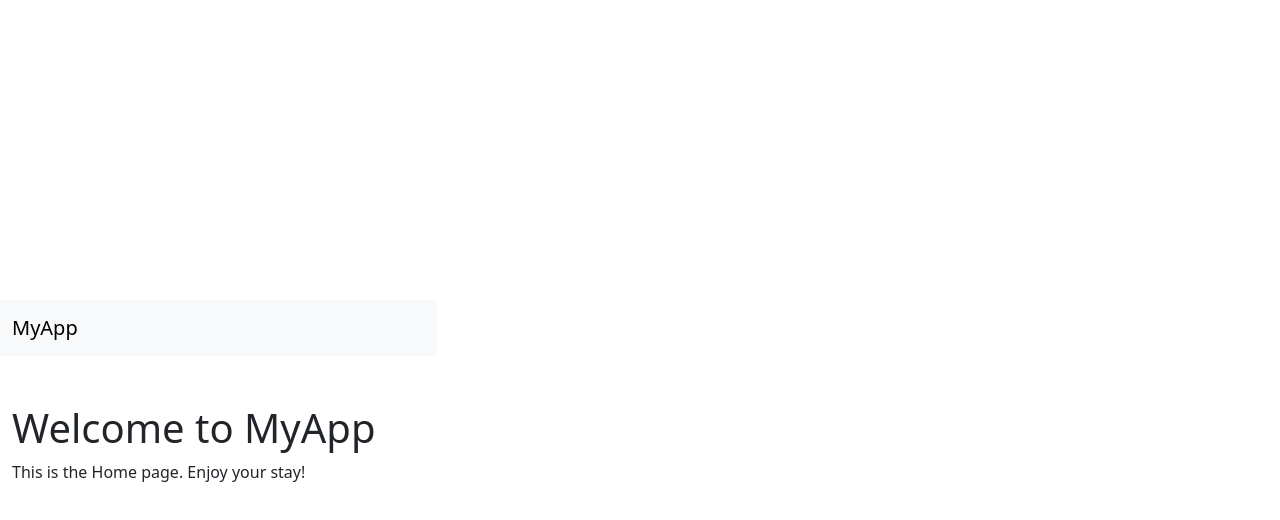
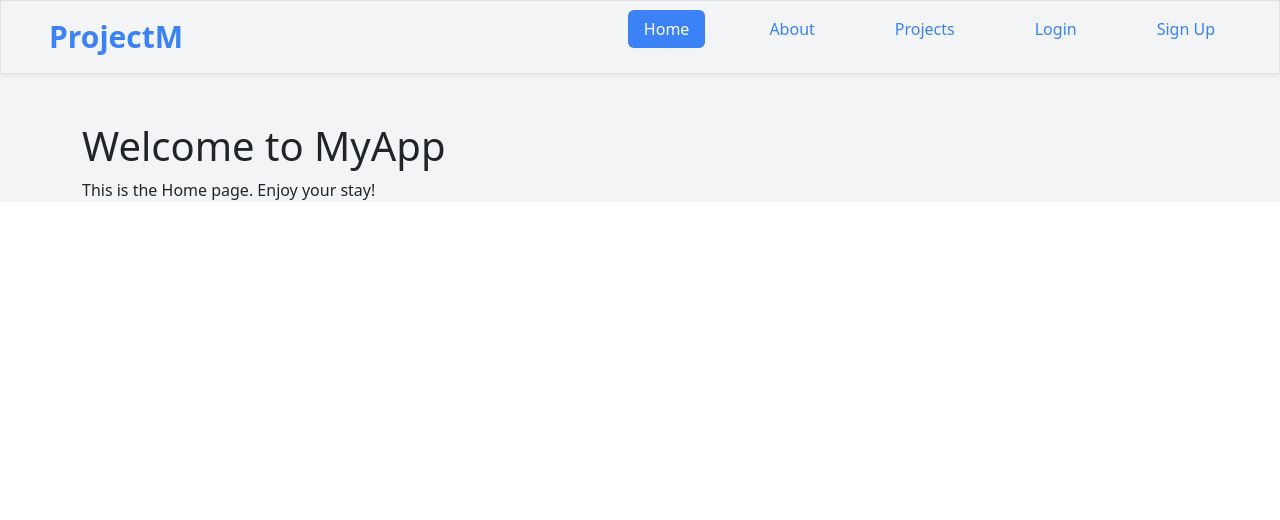
Before and after one commit to Dhie-boop/Full-Stack-App, a React (Vite) app in the folder Front-end/app/: page / in a window 1280 px wide. Shown: the top 520 px of the page. Built offline with nearby package versions, Linux system fonts and the light colour scheme.

Commit message:
styling the home page

```diff
--- a/Front-end/app/src/App.jsx
+++ b/Front-end/app/src/App.jsx
@@ -11,14 +11,14 @@ import Dashboard from './pages/Dashboard';
 function App() {
   return (
     <Router>
-      <div>
+      <div className='bg-gray-100 w-full h-full'>
         <Navbar />
         <Routes>
           <Route path="/" element={<Home />} />
           <Route path="/about" element={<About />} />
           <Route path="/login" element={<Login />} />
           <Route path="/signup" element={<Signup />} />
-          <Route path="/projects" element={<Projects />} /> {/* New Route */}
+          <Route path="/projects" element={<Projects />} />
           <Route exact path="/dashboard" component={Dashboard} />
         </Routes>
       </div>
--- a/Front-end/app/src/components/Navbar.jsx
+++ b/Front-end/app/src/components/Navbar.jsx
@@ -1,56 +1,72 @@
 import React from "react";
-import { Link } from "react-router-dom";
+import { Link, useLocation } from "react-router-dom";
 
 const Navbar = () => {
+  const location = useLocation(); // Hook to get current location
+
+  const isActive = (path) => location.pathname === path; // Helper function to check active route
+
   return (
-    <nav className="navbar navbar-expand-lg navbar-light bg-light">
-      <div className="container-fluid">
-        <Link className="navbar-brand" to="/">
-          MyApp
+    <nav className="">
+      <div className="py-3 px-5 flex justify-between items-center border shadow-sm">
+        <Link className="text-3xl font-bold no-underline text-blue-500" to="/">
+          ProjectM
         </Link>
-        <button
-          className="navbar-toggler"
-          type="button"
-          data-bs-toggle="collapse"
-          data-bs-target="#navbarNav"
-          aria-controls="navbarNav"
-          aria-expanded="false"
-          aria-label="Toggle navigation"
-        >
-          <span className="navbar-toggler-icon"></span>
-        </button>
 
-        <div className="collapse navbar-collapse" id="navbarNav">
-          <ul className="navbar-nav ms-auto">
-            <li className="nav-item">
-              <Link className="nav-link" to="/">
+        <div className="">
+          <ul className="flex justify-between items-center gap-5 no-underline">
+            <li className="">
+              <Link
+                className={`no-underline ${
+                  isActive("/") ? "bg-blue-500 text-white" : "text-blue-500"
+                } px-3 py-2 rounded`}
+                to="/"
+              >
                 Home
               </Link>
             </li>
-            <li className="nav-item">
-              <Link className="nav-link" to="/about">
+            <li className="">
+              <Link
+                className={`no-underline ${
+                  isActive("/about") ? "bg-blue-500 text-white" : "text-blue-500"
+                } px-3 py-2 rounded`}
+                to="/about"
+              >
                 About
               </Link>
             </li>
-            <li className="nav-item">
-              <Link className="nav-link" to="/projects">
+            <li className="">
+              <Link
+                className={`no-underline ${
+                  isActive("/projects") ? "bg-blue-500 text-white" : "text-blue-500"
+                } px-3 py-2 rounded`}
+                to="/projects"
+              >
                 Projects
-              </Link>{" "}
-              {/* New Link */}
+              </Link>
             </li>
-            <li className="nav-item">
-              <Link className="nav-link" to="/login">
+            <li className="">
+              <Link
+                className={`no-underline ${
+                  isActive("/login") ? "bg-blue-500 text-white" : "text-blue-500"
+                } px-3 py-2 rounded`}
+                to="/login"
+              >
                 Login
               </Link>
             </li>
-            <li className="nav-item">
-              <Link className="nav-link" to="/signup">
+            <li className="">
+              <Link
+                className={`no-underline ${
+                  isActive("/signup") ? "bg-blue-500 text-white" : "text-blue-500"
+                } px-3 py-2 rounded`}
+                to="/signup"
+              >
                 Sign Up
               </Link>
             </li>
           </ul>
         </div>
-
       </div>
     </nav>
   );
--- a/Front-end/app/src/index.css
+++ b/Front-end/app/src/index.css
@@ -6,15 +6,6 @@
   font-family: Inter, system-ui, Avenir, Helvetica, Arial, sans-serif;
   line-height: 1.5;
   font-weight: 400;
-
-  color-scheme: light dark;
-  color: rgba(255, 255, 255, 0.87);
-  background-color: #242424;
-
-  font-synthesis: none;
-  text-rendering: optimizeLegibility;
-  -webkit-font-smoothing: antialiased;
-  -moz-osx-font-smoothing: grayscale;
 }
 
 a {
@@ -24,14 +15,6 @@ a {
 }
 a:hover {
   color: #535bf2;
-}
-
-body {
-  margin: 0;
-  display: flex;
-  place-items: center;
-  min-width: 320px;
-  min-height: 100vh;
 }
 
 h1 {
@@ -57,16 +40,3 @@ button:focus,
 button:focus-visible {
   outline: 4px auto -webkit-focus-ring-color;
 }
-
-@media (prefers-color-scheme: light) {
-  :root {
-    color: #213547;
-    background-color: #ffffff;
-  }
-  a:hover {
-    color: #747bff;
-  }
-  button {
-    background-color: #f9f9f9;
-  }
-}
```
Also changed, not shown: Front-end/app/src/components/Navbar.css (added, +13 -0 lines).
